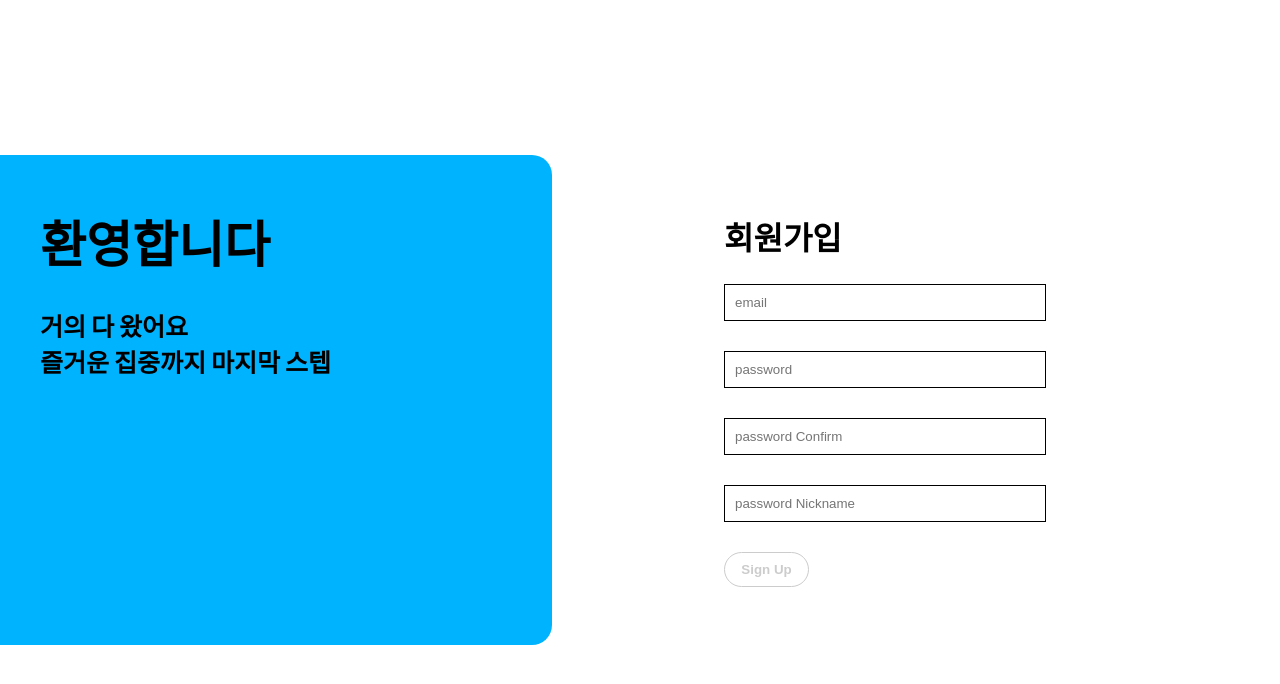
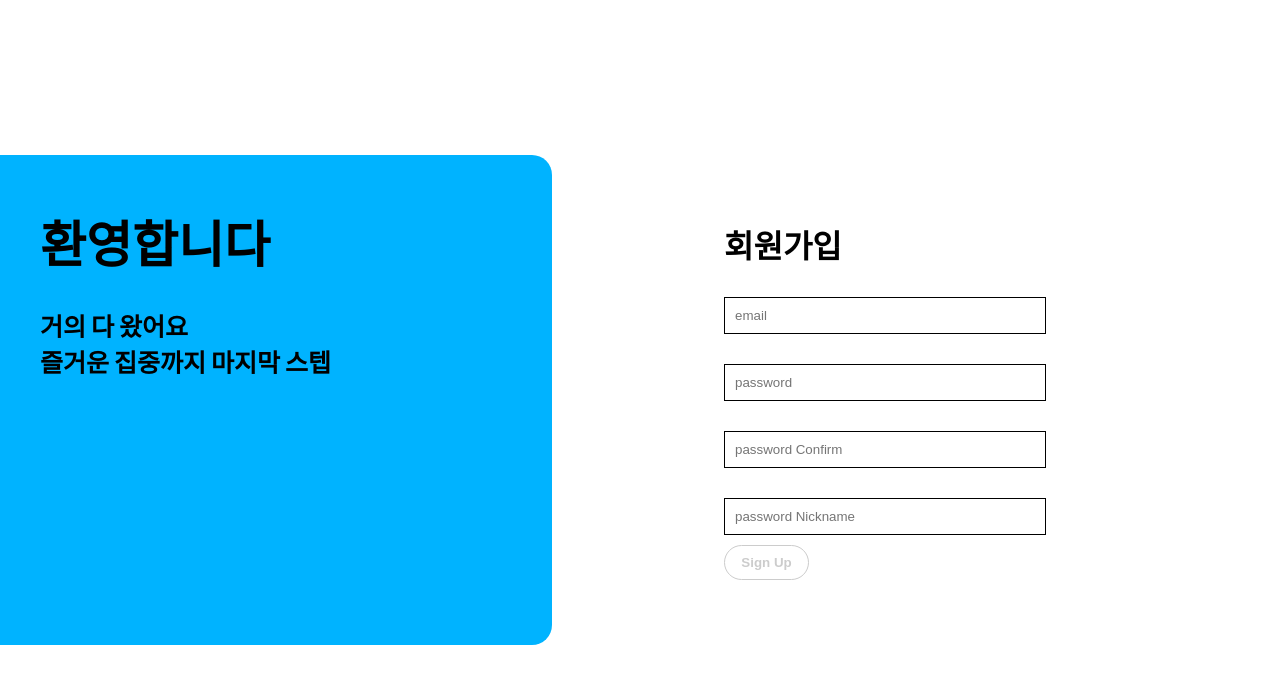
Before and after one commit to programmers-Y2J/CROUP-frontEnd, a React (Create React App) app: page /register in a window 1280 px wide. Shown: the top 684 px of the page. Built offline with nearby package versions, Linux system fonts and the light colour scheme.

Commit message:
Feat:회원가입 유효성 검사

```diff
--- a/src/components/Member/Input.jsx
+++ b/src/components/Member/Input.jsx
@@ -4,8 +4,7 @@ import styled from 'styled-components';
 
 const InputContainer = styled.input`
   display: block;
-  margin-bottom: 30px;
-  margin-top: 25px;
+
   width: 320px;
   height: 35px;
   border: 1px solid black;
--- /dev/null
+++ b/src/components/Member/Validation.jsx
@@ -0,0 +1,15 @@
+import styled from 'styled-components';
+
+const ValidationContainer = styled.div`
+  color: red;
+  font-size: 0.55rem;
+  text-align: left;
+  margin-top: 5px;
+  margin-left: 5px;
+`;
+
+function Validtion({ text }) {
+  return <ValidationContainer>{text}</ValidationContainer>;
+}
+
+export default Validtion;
--- a/src/components/Register/RegisterForm.jsx
+++ b/src/components/Register/RegisterForm.jsx
@@ -3,6 +3,7 @@ import { styled } from 'styled-components';
 import { useMutation } from 'react-query';
 import axios from 'axios';
 import Input from '../Member/Input';
+import Validtion from '../Member/Validation';
 
 const LoginFormContainer = styled.div`
   width: 50vw;
@@ -30,20 +31,44 @@ const LoginFormWrapper = styled.form`
     align-items: center;
     justify-content: center;
     margin-left: 0;
+    margin-top: 10px;
+  }
+  > input {
+    margin-top: 30px;
   }
 `;
 function LoginForm() {
   const [email, setEmail] = useState('');
   const [password, setPassword] = useState('');
+  const [passwordCk, setPasswordCk] = useState('');
   const [nickname, setNickname] = useState('');
+  const [emailValid, setEmailValid] = useState(false);
+  const [passwordValid, setPasswordValid] = useState(false);
+  const [passwordCkValid, setpasswordCkValid] = useState(false);
+  const [nicknameValid, setNicknameValid] = useState(false);
   const handleEmailChange = (e) => {
+    const regex = /^\w+([-+.']\w+)*@\w+([-.]\w+)*\.\w+([-.]\w+)*$/;
+    const isValid = regex.test(e.target.value);
+    setEmailValid(!isValid);
     setEmail(e.target.value);
   };
 
   const handlePasswordChange = (e) => {
+    const regex = /.{4,}/;
+    const isValid = regex.test(e.target.value);
+    setPasswordValid(!isValid);
     setPassword(e.target.value);
   };
+
+  const handlePasswordCkChange = (e) => {
+    const isValid = password === e.target.value;
+    setpasswordCkValid(!isValid);
+    setPasswordCk(e.target.value);
+  };
   const handleNicknameChange = (e) => {
+    const regex = /.{2,}/;
+    const isValid = regex.test(e.target.value);
+    setNicknameValid(!isValid);
     setNickname(e.target.value);
   };
 
@@ -66,10 +91,13 @@ function LoginForm() {
       <LoginFormWrapper onSubmit={handleSubmit}>
         <h1>회원가입</h1>
         <Input placeholder="email" type="email" value={email} onChange={handleEmailChange} />
+        {emailValid ? <Validtion text="이메일 형식으로 입력해주세요" /> : null}
         <Input placeholder="password" type="password" value={password} onChange={handlePasswordChange} />
-        <Input placeholder="password Confirm" type="password" />
+        {passwordValid ? <Validtion text="비밀번호는 최소 4글자 입니다." /> : null}
+        <Input placeholder="password Confirm" type="password" value={passwordCk} onChange={handlePasswordCkChange} />
+        {passwordCkValid ? <Validtion text="비밀번호가 일치하지 않습니다." /> : null}
         <Input placeholder="password Nickname" type="text" value={nickname} onChange={handleNicknameChange} />
-
+        {nicknameValid ? <Validtion text="닉네임은 최소 두글자 입니다." /> : null}
         <button type="submit">Sign Up</button>
       </LoginFormWrapper>
     </LoginFormContainer>
```
